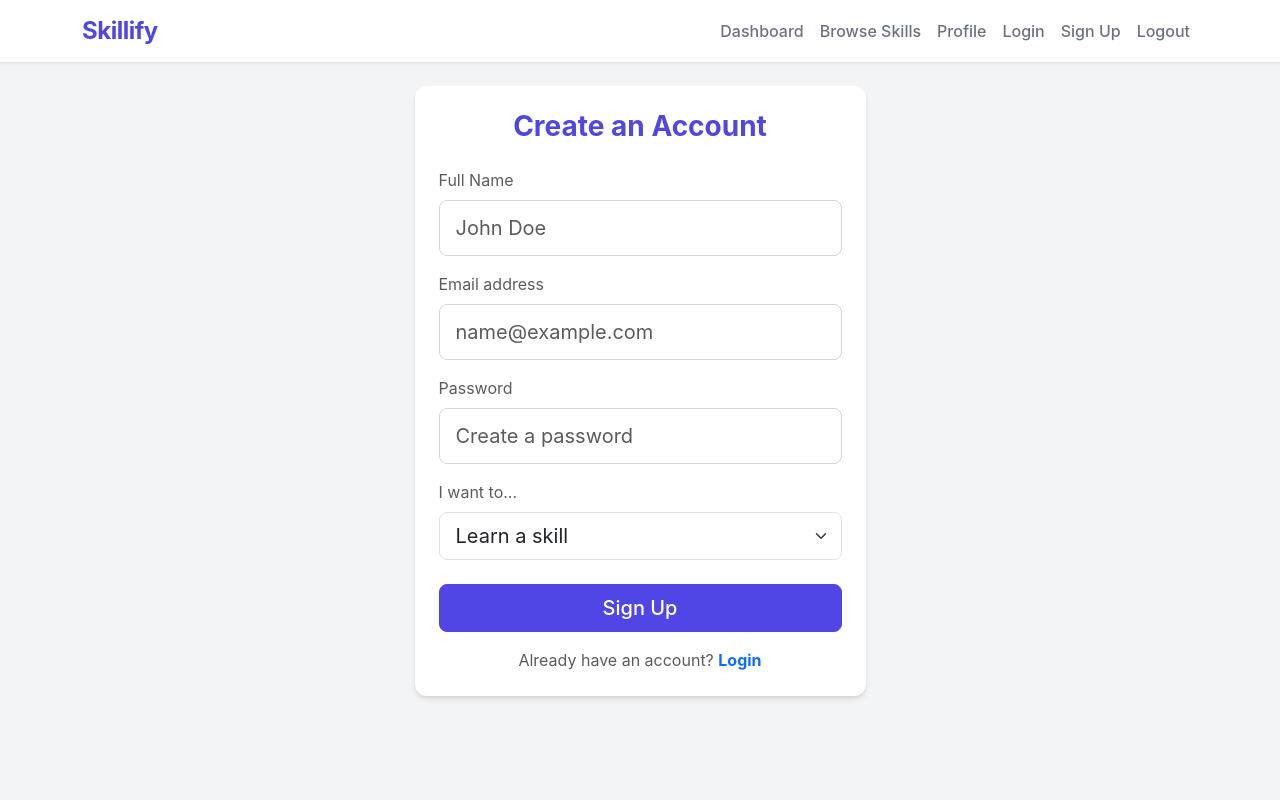
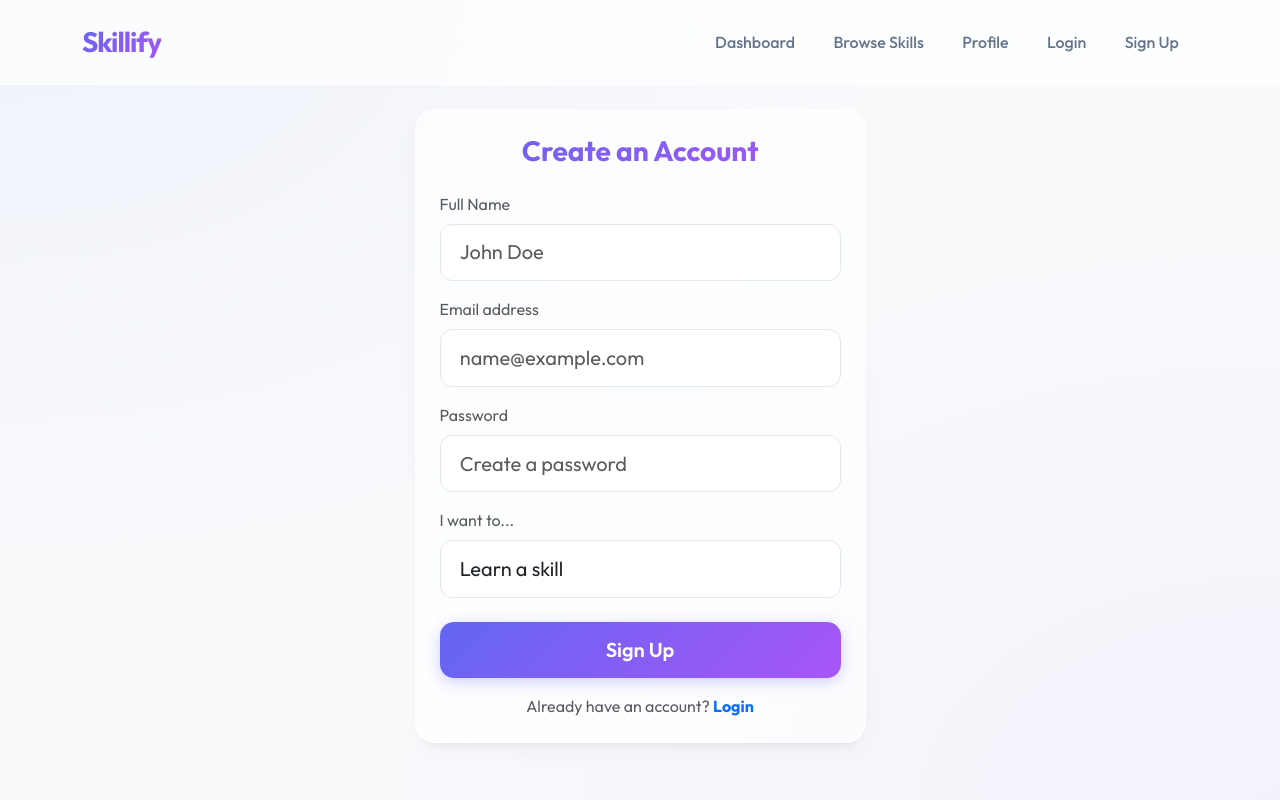
Before and after one commit to janvichhajed/Skillify, a Flask app: page /auth/signup in a window 1280 px wide. Run offline with Flask 3, Linux system fonts and the light colour scheme.

Commit message:
make changes

```diff
--- a/Desktop/PBL/app.py
+++ b/Desktop/PBL/app.py
@@ -40,6 +40,14 @@ def dashboard():
 def browse_skills_page():
     return render_template("browse_skills.html", current_user=session.get("user_id"))
 
+@app.route("/login")
+def login_redirect():
+    return redirect(url_for("auth.login_page"))
+
+@app.route("/signup")
+def signup_redirect():
+    return redirect(url_for("auth.signup_page"))
+
 @app.route("/profile")
 def profile_page():
     if "user_id" not in session:
--- a/Desktop/PBL/static/css/style.css
+++ b/Desktop/PBL/static/css/style.css
@@ -1,91 +1,136 @@
 :root {
-    --primary-color: #4f46e5;
-    --primary-hover: #4338ca;
+    --primary-gradient: linear-gradient(135deg, #6366f1 0%, #a855f7 100%);
+    --primary-color: #6366f1;
+    --primary-hover: #4f46e5;
     --secondary-color: #10b981;
-    --bg-light: #f3f4f6;
-    --text-dark: #1f2937;
-    --text-muted: #6b7280;
+    --bg-light: #f8fafc;
+    --glass-bg: rgba(255, 255, 255, 0.7);
+    --glass-border: rgba(255, 255, 255, 0.3);
+    --text-dark: #1e293b;
+    --text-muted: #64748b;
+    --shadow-soft: 0 10px 25px -5px rgba(0, 0, 0, 0.05), 0 8px 10px -6px rgba(0, 0, 0, 0.05);
+    --shadow-hover: 0 20px 25px -5px rgba(0, 0, 0, 0.1), 0 10px 10px -5px rgba(0, 0, 0, 0.04);
 }
 
 body {
     background-color: var(--bg-light);
-    font-family: 'Inter', -apple-system, BlinkMacSystemFont, "Segoe UI", Roboto, "Helvetica Neue", Arial, sans-serif;
+    background-image: radial-gradient(at 0% 0%, rgba(99, 102, 241, 0.05) 0, transparent 50%),
+                      radial-gradient(at 100% 100%, rgba(168, 85, 247, 0.05) 0, transparent 50%);
+    font-family: 'Outfit', sans-serif;
     color: var(--text-dark);
+    min-height: 100vh;
+    overflow-x: hidden;
 }
 
+/* Animations */
+@keyframes fadeInUp {
+    from { opacity: 0; transform: translateY(20px); }
+    to { opacity: 1; transform: translateY(0); }
+}
+
+.fade-in {
+    animation: fadeInUp 0.6s ease-out forwards;
+}
+
+/* Scrollbar */
+::-webkit-scrollbar { width: 8px; }
+::-webkit-scrollbar-track { background: var(--bg-light); }
+::-webkit-scrollbar-thumb {
+    background: #cbd5e1;
+    border-radius: 10px;
+    border: 2px solid var(--bg-light);
+}
+::-webkit-scrollbar-thumb:hover { background: #94a3b8; }
+
+/* Components */
 .navbar {
-    background-color: white;
-    box-shadow: 0 1px 3px rgba(0,0,0,0.1);
+    background: var(--glass-bg);
+    backdrop-filter: blur(12px);
+    -webkit-backdrop-filter: blur(12px);
+    border-bottom: 1px solid var(--glass-border);
+    padding: 1rem 0;
+    position: sticky;
+    top: 0;
+    z-index: 1000;
 }
 
 .navbar-brand {
-    color: var(--primary-color) !important;
-    font-size: 1.5rem;
-    letter-spacing: -0.5px;
+    font-weight: 700;
+    background: var(--primary-gradient);
+    -webkit-background-clip: text;
+    background-clip: text;
+    -webkit-text-fill-color: transparent;
+    font-size: 1.75rem;
+    letter-spacing: -1px;
 }
 
 .nav-link {
     font-weight: 500;
     color: var(--text-muted) !important;
-    transition: color 0.2s;
+    padding: 0.5rem 1.2rem !important;
+    transition: all 0.3s ease;
+    border-radius: 8px;
 }
 
 .nav-link:hover {
     color: var(--primary-color) !important;
+    background: rgba(99, 102, 241, 0.08);
 }
 
 .card {
-    border: none;
-    border-radius: 12px;
-    box-shadow: 0 4px 6px -1px rgba(0, 0, 0, 0.1), 0 2px 4px -1px rgba(0, 0, 0, 0.06);
-    transition: transform 0.2s ease-in-out, box-shadow 0.2s ease-in-out;
+    background: var(--glass-bg);
+    backdrop-filter: blur(8px);
+    border: 1px solid var(--glass-border);
+    border-radius: 20px;
+    box-shadow: var(--shadow-soft);
+    transition: all 0.4s cubic-bezier(0.175, 0.885, 0.32, 1.275);
 }
 
 .card:hover {
-    transform: translateY(-2px);
-    box-shadow: 0 10px 15px -3px rgba(0, 0, 0, 0.1), 0 4px 6px -2px rgba(0, 0, 0, 0.05);
+    transform: translateY(-8px) scale(1.01);
+    box-shadow: var(--shadow-hover);
 }
 
 .btn-primary {
-    background-color: var(--primary-color);
-    border-color: var(--primary-color);
-    border-radius: 8px;
-    font-weight: 500;
+    background: var(--primary-gradient);
+    border: none;
+    border-radius: 12px;
+    padding: 0.8rem 1.5rem;
+    font-weight: 600;
+    transition: all 0.3s ease;
+    box-shadow: 0 4px 15px rgba(99, 102, 241, 0.3);
 }
 
 .btn-primary:hover {
-    background-color: var(--primary-hover);
-    border-color: var(--primary-hover);
+    transform: translateY(-2px);
+    box-shadow: 0 8px 20px rgba(99, 102, 241, 0.4);
+    filter: brightness(1.1);
 }
 
-.btn-outline-primary {
-    color: var(--primary-color);
-    border-color: var(--primary-color);
-    border-radius: 8px;
-}
+.btn-lg { border-radius: 14px; }
 
-.btn-outline-primary:hover {
-    background-color: var(--primary-color);
-    color: white;
-}
-
-.form-control {
-    border-radius: 8px;
-    border: 1px solid #d1d5db;
-    padding: 0.75rem 1rem;
+.form-control, .form-select {
+    border-radius: 12px;
+    border: 1px solid #e2e8f0;
+    padding: 0.8rem 1.2rem;
+    background: #ffffff;
+    transition: all 0.3s ease;
 }
 
 .form-control:focus {
     border-color: var(--primary-color);
-    box-shadow: 0 0 0 3px rgba(79, 70, 229, 0.2);
+    box-shadow: 0 0 0 4px rgba(99, 102, 241, 0.1);
+}
+
+.badge {
+    padding: 0.5em 1em;
+    border-radius: 12px;
+    font-weight: 600;
 }
 
 .text-primary {
-    color: var(--primary-color) !important;
+    background: var(--primary-gradient);
+    -webkit-background-clip: text;
+    background-clip: text;
+    -webkit-text-fill-color: transparent;
 }
-
-.badge {
-    padding: 0.4em 0.8em;
-    border-radius: 20px;
-    font-weight: 500;
-}
--- a/Desktop/PBL/static/js/script.js
+++ b/Desktop/PBL/static/js/script.js
@@ -1,7 +1,9 @@
 document.addEventListener('DOMContentLoaded', () => {
-    // Basic Form validation before submit
+    // Page Fade-in Effect
+    document.body.classList.add('fade-in');
+
+    // Form validation
     const forms = document.querySelectorAll('form');
-
     forms.forEach(form => {
         form.addEventListener('submit', function(event) {
             if (!form.checkValidity()) {
@@ -9,16 +11,20 @@ document.addEventListener('DOMContentLoaded', () => {
                 event.stopPropagation();
             }
             form.classList.add('was-validated');
+
+            // Subtle button loading state
+            const btn = form.querySelector('button[type="submit"]');
+            if (btn && form.checkValidity()) {
+                btn.innerHTML = '<span class="spinner-border spinner-border-sm me-2"></span>Processing...';
+                btn.style.opacity = '0.8';
+            }
         }, false);
     });
 
-    // Animate alerts
-    const alerts = document.querySelectorAll('.alert');
-    alerts.forEach(alert => {
-        setTimeout(() => {
-            // Optional auto dismiss for flash messages
-            // alert.style.opacity = '0';
-            // setTimeout(() => alert.remove(), 300);
-        }, 5000);
+    // Button Click Feedback (Scale Effect)
+    document.querySelectorAll('.btn').forEach(btn => {
+        btn.addEventListener('mousedown', () => btn.style.transform = 'scale(0.95)');
+        btn.addEventListener('mouseup', () => btn.style.transform = '');
+        btn.addEventListener('mouseleave', () => btn.style.transform = '');
     });
 });
--- a/Desktop/PBL/templates/base.html
+++ b/Desktop/PBL/templates/base.html
@@ -4,24 +4,30 @@
     <meta charset="UTF-8">
     <meta name="viewport" content="width=device-width, initial-scale=1.0">
     <title>{% block title %}Skillify{% endblock %}</title>
+    <link rel="preconnect" href="https://fonts.googleapis.com">
+    <link rel="preconnect" href="https://fonts.gstatic.com" crossorigin>
+    <link href="https://fonts.googleapis.com/css2?family=Outfit:wght@300;400;500;600;700&display=swap" rel="stylesheet">
     <link href="https://cdn.jsdelivr.net/npm/bootstrap@5.3.0/dist/css/bootstrap.min.css" rel="stylesheet">
-    <link href="/static/css/style.css" rel="stylesheet">
+    <link href="{{ url_for('static', filename='css/style.css') }}" rel="stylesheet">
 </head>
-<body>
+<body class="fade-in">
     <nav class="navbar navbar-expand-lg mb-4">
         <div class="container">
-            <a class="navbar-brand fw-bold" href="/">Skillify</a>
+            <a class="navbar-brand fw-bold" href="{{ url_for('home') }}">Skillify</a>
             <button class="navbar-toggler" type="button" data-bs-toggle="collapse" data-bs-target="#navbarNav">
                 <span class="navbar-toggler-icon"></span>
             </button>
             <div class="collapse navbar-collapse" id="navbarNav">
                 <ul class="navbar-nav ms-auto">
-                    <li class="nav-item"><a class="nav-link" href="/dashboard">Dashboard</a></li>
-                    <li class="nav-item"><a class="nav-link" href="/browse_skills">Browse Skills</a></li>
-                    <li class="nav-item"><a class="nav-link" href="/profile">Profile</a></li>
-                    <li class="nav-item"><a class="nav-link" href="/login">Login</a></li>
-                    <li class="nav-item"><a class="nav-link" href="/signup">Sign Up</a></li>
-                    <li class="nav-item"><a class="nav-link text-danger" href="/login">Logout</a></li>
+                    <li class="nav-item"><a class="nav-link" href="{{ url_for('dashboard') }}">Dashboard</a></li>
+                    <li class="nav-item"><a class="nav-link" href="{{ url_for('skill.browse_skills') }}">Browse Skills</a></li>
+                    <li class="nav-item"><a class="nav-link" href="{{ url_for('profile_page') }}">Profile</a></li>
+                    {% if session.get('user_id') %}
+                        <li class="nav-item"><a class="nav-link text-danger" href="{{ url_for('auth.logout') }}">Logout</a></li>
+                    {% else %}
+                        <li class="nav-item"><a class="nav-link" href="{{ url_for('auth.login_page') }}">Login</a></li>
+                        <li class="nav-item"><a class="nav-link" href="{{ url_for('auth.signup_page') }}">Sign Up</a></li>
+                    {% endif %}
                 </ul>
             </div>
         </div>
@@ -30,6 +36,6 @@
         {% block content %}{% endblock %}
     </div>
     <script src="https://cdn.jsdelivr.net/npm/bootstrap@5.3.0/dist/js/bootstrap.bundle.min.js"></script>
-    <script src="/static/js/script.js"></script>
+    <script src="{{ url_for('static', filename='js/script.js') }}"></script>
 </body>
 </html>
--- a/Desktop/PBL/templates/login.html
+++ b/Desktop/PBL/templates/login.html
@@ -23,7 +23,7 @@
                 <button type="submit" class="btn btn-primary btn-lg w-100 mb-3">Login</button>
             </form>
             <div class="text-center">
-                <span class="text-muted">Don't have an account?</span> <a href="/signup" class="text-decoration-none fw-bold">Sign up</a>
+                <span class="text-muted">Don't have an account?</span> <a href="{{ url_for('auth.signup_page') }}" class="text-decoration-none fw-bold">Sign up</a>
             </div>
         </div>
     </div>
--- a/Desktop/PBL/templates/signup.html
+++ b/Desktop/PBL/templates/signup.html
@@ -35,7 +35,7 @@
                 <button type="submit" class="btn btn-primary btn-lg w-100 mb-3">Sign Up</button>
             </form>
             <div class="text-center">
-                <span class="text-muted">Already have an account?</span> <a href="/login" class="text-decoration-none fw-bold">Login</a>
+                <span class="text-muted">Already have an account?</span> <a href="{{ url_for('auth.login_page') }}" class="text-decoration-none fw-bold">Login</a>
             </div>
         </div>
     </div>
```
Also changed, not shown: Desktop/PBL/requirements.txt (+8 -8 lines).
